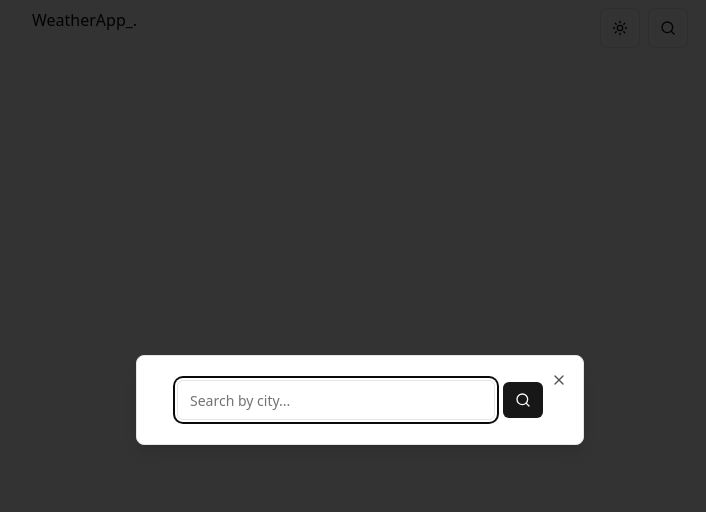
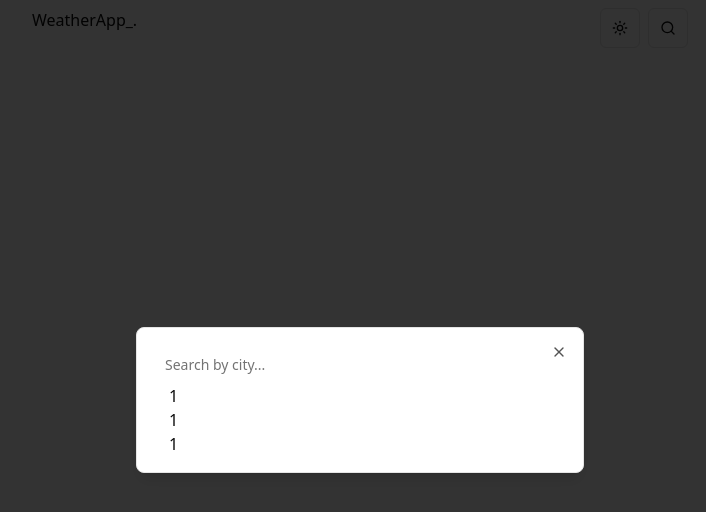
Before and after one commit to JoiZs/weather_challenge, a Next.js app: page / in a window 1280 px wide. Both pictures are taken after a click on the button 948 px from the left and 28 px from the top of the page. Shown: the top 512 px of the page, without its empty margins (280-986 px from the left). Built offline with nearby package versions, Linux system fonts and the light colour scheme.

Commit message:
feat(search feature): searchbar ui edit

```diff
--- a/package.json
+++ b/package.json
@@ -14,6 +14,7 @@
     "@radix-ui/react-dropdown-menu": "^2.1.6",
     "@radix-ui/react-label": "^2.1.2",
     "@radix-ui/react-slot": "^1.1.2",
+    "axios": "^1.7.9",
     "class-variance-authority": "^0.7.1",
     "clsx": "^2.1.1",
     "lucide-react": "^0.475.0",
--- a/src/app/components/search-btn.tsx
+++ b/src/app/components/search-btn.tsx
@@ -18,18 +18,26 @@ export function SearchButton() {
           <Search />
         </Button>
       </DialogTrigger>
-      <DialogContent className="max-w-md w-full backdrop-blur backdrop:blur-xl">
+      <DialogContent className="max-w-md w-full p-0 py-4">
         <DialogTitle className="hidden">Search</DialogTitle>
         <div className="flex items-center space-x-2 px-4">
-          <div className="grid flex-1 gap-2">
+          <div className="flex flex-1 flex-col">
             <Label htmlFor="city" className="sr-only">
               City
             </Label>
-            <Input id="city" placeholder="Search by city..." />
+            <Input
+              className="border-0 focus-visible:ring-offset-0 focus-visible:ring-0"
+              id="city"
+              placeholder="Search by city..."
+            />
+            <div className="px-4">
+              <ul>
+                <li>1</li>
+                <li>1</li>
+                <li>1</li>
+              </ul>
+            </div>
           </div>
-          <Button type="submit" size="sm" className="px-3">
-            <Search />
-          </Button>
         </div>
       </DialogContent>
     </Dialog>
```
Also changed, not shown: src/app/globals.css (+2 -8 lines), 1 other file (tests, documents, lock files or other folders).
